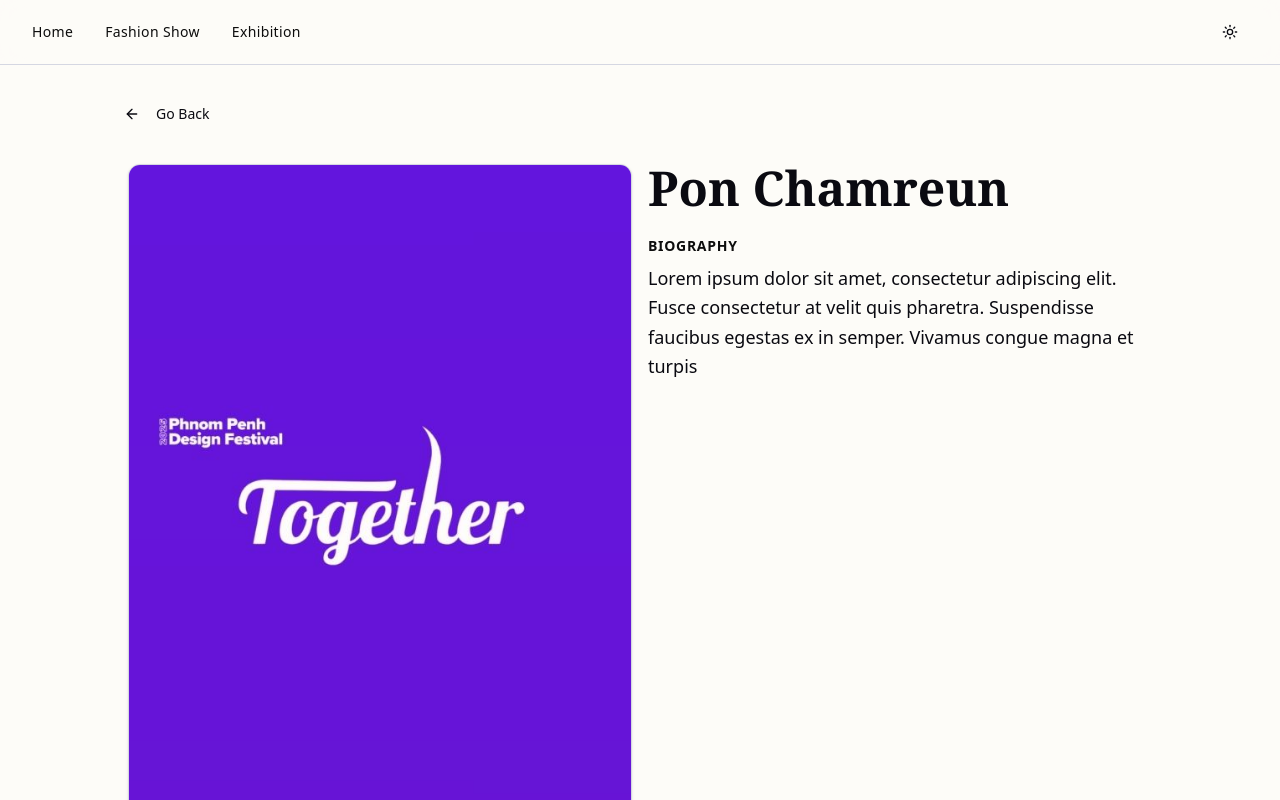
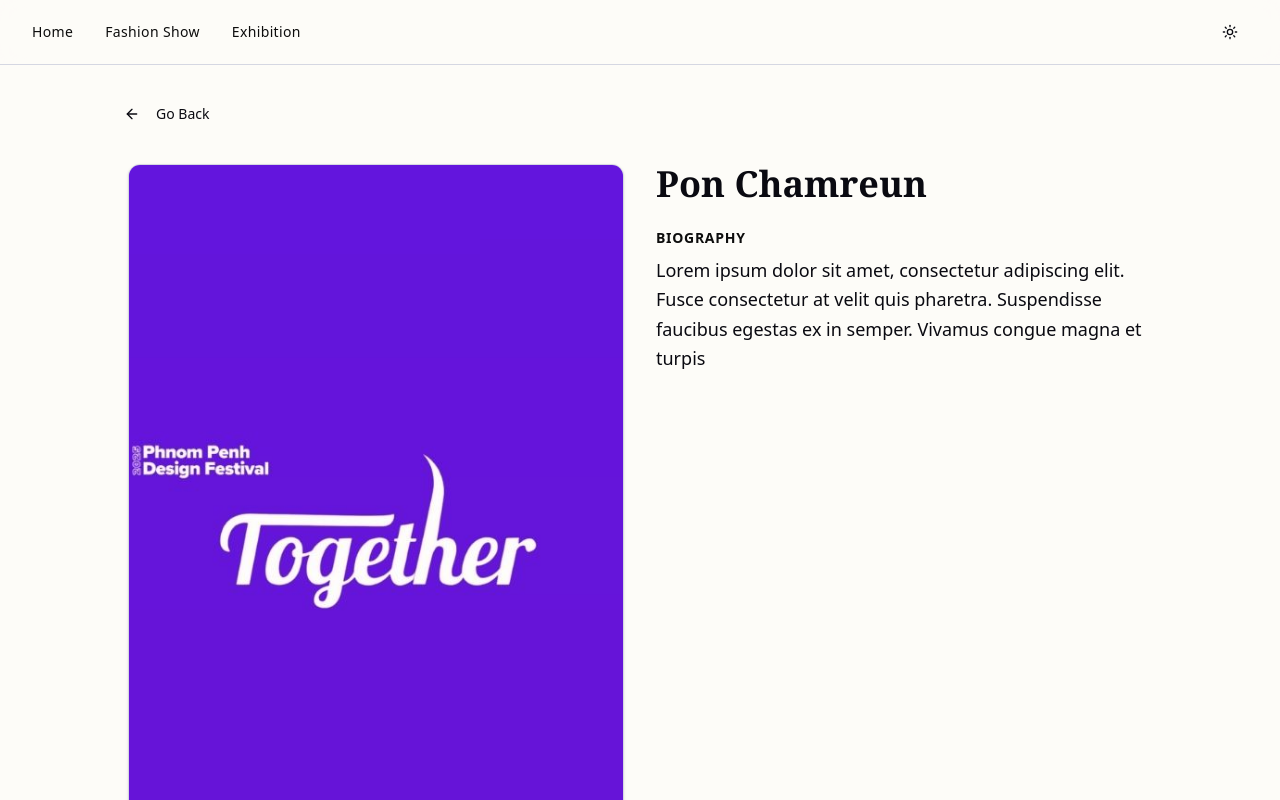
Before and after one commit to KimhabOrk/designer-profile, a Next.js app: page /show/designer/designer-1 in a window 1280 px wide. Shown: the top 800 px of the page. Built offline with nearby package versions, Linux system fonts and the light colour scheme; a web font is replaced by a local one.

Commit message:
update page.tsx

```diff
--- a/app/show/designer/[id]/page.tsx
+++ b/app/show/designer/[id]/page.tsx
@@ -35,19 +35,19 @@ export default function DesignerDetailPage({ params }: { params: { id: string }
           </Link>
 
           {/* Designer Profile */}
-          <div className="grid grid-cols-2 gap-4 md:8 mb-12">
+          <div className="grid grid-cols-2 gap-4 md:gap-8 mb-12">
             {/* Image */}
             <div className="">
               <Card className="overflow-hidden p-0">
-                <div className="relative aspect-[3/4] bg-muted">
+                <div className="relative aspect-[2/3] bg-muted">
                   <Image src={designer.image || "/placeholder-designer.jpg"} alt={designer.name} fill className="object-cover" />
                 </div>
               </Card>
             </div>
 
             {/* Info */}
-            <div className="flex flex-col justify-top mx-auto">
-              <h1 className="font-serif text-4xl md:text-5xl font-bold mb-6">{designer.name}</h1>
+            <div className="flex flex-col justify-top mx-auto overflow-hidden">
+              <h1 className="font-serif text-2xl md:text-4xl font-bold mb-6">{designer.name}</h1>
 
               <div className="space-y-6">
                 <div>
```
